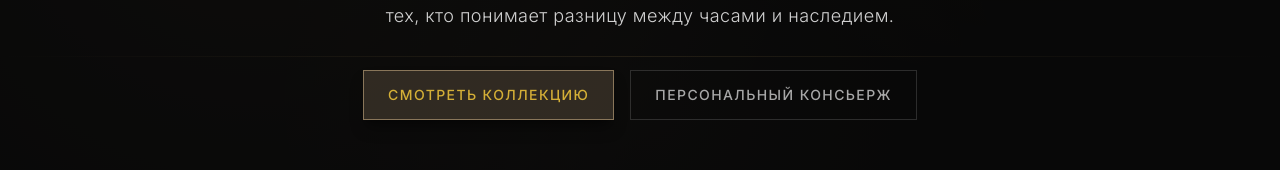
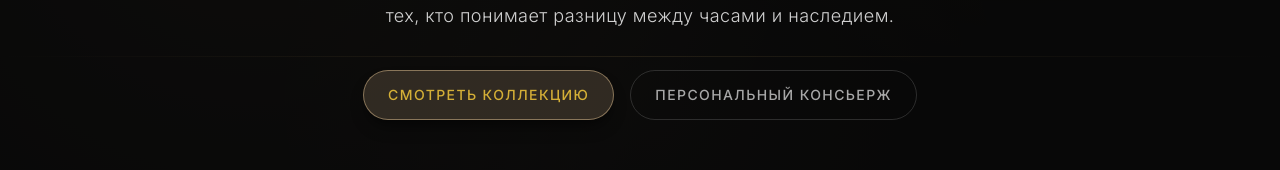
Before and after one commit to komissarovgrigorij13-cloud/chronos-co-geneve, a React (Vite) app: page / in a window 1280 px wide. Shown: the part 566-736 px from the top of the page. Built offline with nearby package versions, Linux system fonts and the light colour scheme; the HTML template or start-up script is replaced by a standard one.

Commit message:
Refine motion and soften interface styling

```diff
--- a/src/components/WatchCard.tsx
+++ b/src/components/WatchCard.tsx
@@ -54,7 +54,7 @@ export function WatchCard({
       transition={{ duration: 0.55, delay: (index % 4) * 0.08, ease: [0.16, 1, 0.3, 1] }}
       whileHover={{ y: -5, transition: { duration: 0.25 } }}
       onClick={() => onViewDetails(watch)}
-      className="card-luxury group relative flex flex-col overflow-hidden bg-obsidian-850/90 border border-platinum-600/15 hover:border-gold-500/50 shadow-2xl shadow-black/80 transition-all duration-300 cursor-pointer"
+      className="card-luxury group relative flex flex-col overflow-hidden bg-obsidian-850/90 border border-platinum-600/15 hover:border-gold-500/50 shadow-2xl shadow-black/80 cursor-pointer"
     >
       {/* Top Left: New Badge */}
       {watch.isNew && (
@@ -69,7 +69,7 @@ export function WatchCard({
           e.stopPropagation();
           onToggleVault(watch.id);
         }}
-        className={`absolute top-3 right-3 z-20 p-2 backdrop-blur-md border transition-all duration-200 ${
+        className={`absolute top-3 right-3 z-20 p-2 rounded-full backdrop-blur-md border transition-all duration-300 hover:scale-105 ${
           isVaulted
             ? 'bg-gold-500/25 border-gold-400 text-gold-400 shadow-md'
             : 'bg-obsidian-900/70 border-platinum-600/20 text-platinum-400 hover:text-gold-400 hover:border-gold-500/40'
@@ -80,7 +80,7 @@ export function WatchCard({
       </button>
 
       {/* Image Container with Luxury Fallback */}
-      <div className="relative overflow-hidden bg-gradient-to-b from-obsidian-750 to-obsidian-850 aspect-square">
+      <div className="relative overflow-hidden rounded-t-2xl bg-gradient-to-b from-obsidian-750 to-obsidian-850 aspect-square">
         {/* Shimmer skeleton while loading */}
         {!imgLoaded && !imgError && (
           <div className="absolute inset-0 shimmer-gold flex items-center justify-center">
@@ -95,7 +95,7 @@ export function WatchCard({
             loading="lazy"
             onLoad={() => setImgLoaded(true)}
             onError={() => setImgError(true)}
-            className={`w-full h-full object-cover transition-all duration-700 ease-out group-hover:scale-108 group-hover:brightness-105 ${
+            className={`w-full h-full object-cover transition-all duration-1000 ease-out group-hover:scale-105 group-hover:brightness-105 ${
               imgLoaded ? 'opacity-100' : 'opacity-0'
             }`}
           />
@@ -160,7 +160,7 @@ export function WatchCard({
               }
             }}
             disabled={watch.status === 'Sold Out' || inCart}
-            className={`w-full justify-center py-3 px-4 text-xs font-medium tracking-wider uppercase flex items-center gap-2 transition-all duration-300 whitespace-nowrap overflow-hidden ${
+            className={`w-full justify-center rounded-xl py-3 px-4 text-xs font-medium tracking-wider uppercase flex items-center gap-2 transition-all duration-500 whitespace-nowrap overflow-hidden ${
               inCart
                 ? 'bg-emerald-950/40 border border-emerald-500/50 text-emerald-400 cursor-default font-medium'
                 : watch.status === 'Sold Out'
--- a/src/index.css
+++ b/src/index.css
@@ -14,6 +14,14 @@
   body {
     @apply bg-obsidian-900 text-platinum-400 antialiased;
     font-family: 'Inter', system-ui, sans-serif;
+    background-image:
+      radial-gradient(circle at 8% 0%, rgba(197, 168, 128, 0.08), transparent 28rem),
+      radial-gradient(circle at 92% 18%, rgba(77, 91, 120, 0.08), transparent 32rem);
+    background-attachment: fixed;
+  }
+
+  button, a, input, select, textarea {
+    -webkit-tap-highlight-color: transparent;
   }
 
   ::selection {
@@ -42,31 +50,32 @@
   .btn-gold {
     @apply inline-flex items-center gap-2 px-6 py-3 text-sm font-medium tracking-widest uppercase
            border border-gold-500/60 text-gold-400 bg-transparent
-           transition-all duration-300 ease-out
+           rounded-full transition-all duration-500 ease-out
            hover:bg-gold-500/10 hover:border-gold-400 hover:text-gold-300
-           active:scale-[0.98];
+           hover:-translate-y-0.5 active:scale-[0.98];
   }
 
   .btn-gold-solid {
     @apply inline-flex items-center gap-2 px-6 py-3 text-sm font-medium tracking-widest uppercase
            bg-gold-500/20 border border-gold-500/60 text-gold-400
-           transition-all duration-300 ease-out
+           rounded-full transition-all duration-500 ease-out
            hover:bg-gold-500/30 hover:border-gold-400 hover:text-gold-300
-           active:scale-[0.98];
+           hover:-translate-y-0.5 active:scale-[0.98];
   }
 
   .btn-ghost {
     @apply inline-flex items-center gap-2 px-6 py-3 text-sm font-medium tracking-widest uppercase
            border border-platinum-600/30 text-platinum-500 bg-transparent
-           transition-all duration-300 ease-out
+           rounded-full transition-all duration-500 ease-out
            hover:border-platinum-500/50 hover:text-platinum-400
-           active:scale-[0.98];
+           hover:-translate-y-0.5 active:scale-[0.98];
   }
 
   .card-luxury {
     @apply bg-obsidian-800 border border-platinum-600/10
-           transition-all duration-500 ease-out
+           rounded-2xl transition-all duration-700 ease-out
            hover:border-gold-600/30;
+    box-shadow: 0 18px 50px rgba(0, 0, 0, 0.18);
   }
 
   .divider-gold {
@@ -79,9 +88,9 @@
 
   .input-luxury {
     @apply w-full bg-obsidian-700 border border-platinum-600/20 text-platinum-300
-           placeholder-platinum-600/50 px-4 py-3 text-sm
+           placeholder-platinum-600/50 px-4 py-3 text-sm rounded-xl
            focus:outline-none focus:border-gold-500/50 focus:bg-obsidian-600
-           transition-all duration-200;
+           transition-all duration-300;
   }
 }
 
@@ -112,4 +121,13 @@
     backdrop-filter: blur(20px) saturate(180%);
     -webkit-backdrop-filter: blur(20px) saturate(180%);
   }
+
+  @media (prefers-reduced-motion: reduce) {
+    *, *::before, *::after {
+      animation-duration: 0.01ms !important;
+      animation-iteration-count: 1 !important;
+      scroll-behavior: auto !important;
+      transition-duration: 0.01ms !important;
+    }
+  }
 }
```
